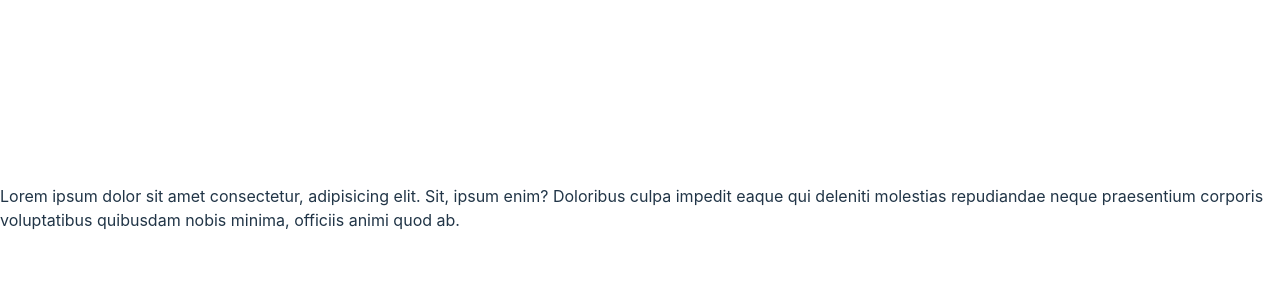
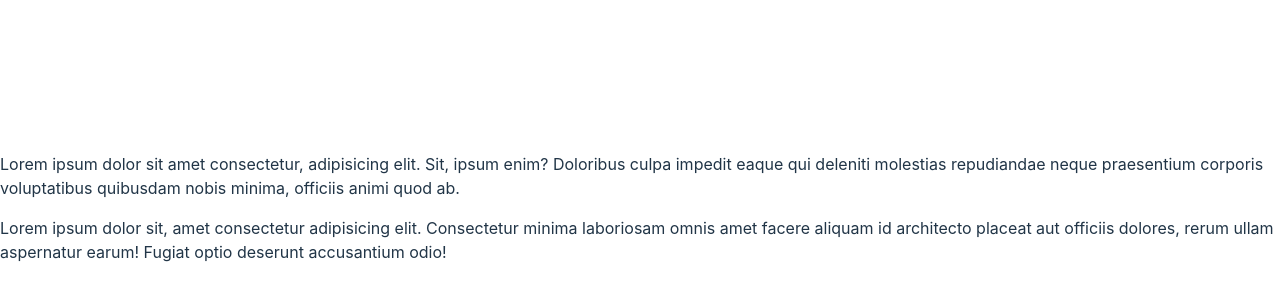
Before and after one commit to KonstantinTuhay/test_github, a React (Vite) app: page / in a window 1280 px wide. Shown: the part 192-492 px from the top of the page. Built offline with nearby package versions, Linux system fonts and the light colour scheme.

Commit message:
fourth commit

```diff
--- a/src/App.tsx
+++ b/src/App.tsx
@@ -7,6 +7,14 @@ function App() {
         neque praesentium corporis voluptatibus quibusdam nobis minima, officiis
         animi quod ab.
       </p>
+      <div className="class">
+        <p>
+          Lorem ipsum dolor sit, amet consectetur adipisicing elit. Consectetur
+          minima laboriosam omnis amet facere aliquam id architecto placeat aut
+          officiis dolores, rerum ullam aspernatur earum! Fugiat optio deserunt
+          accusantium odio!
+        </p>
+      </div>
     </>
   );
 }
```
